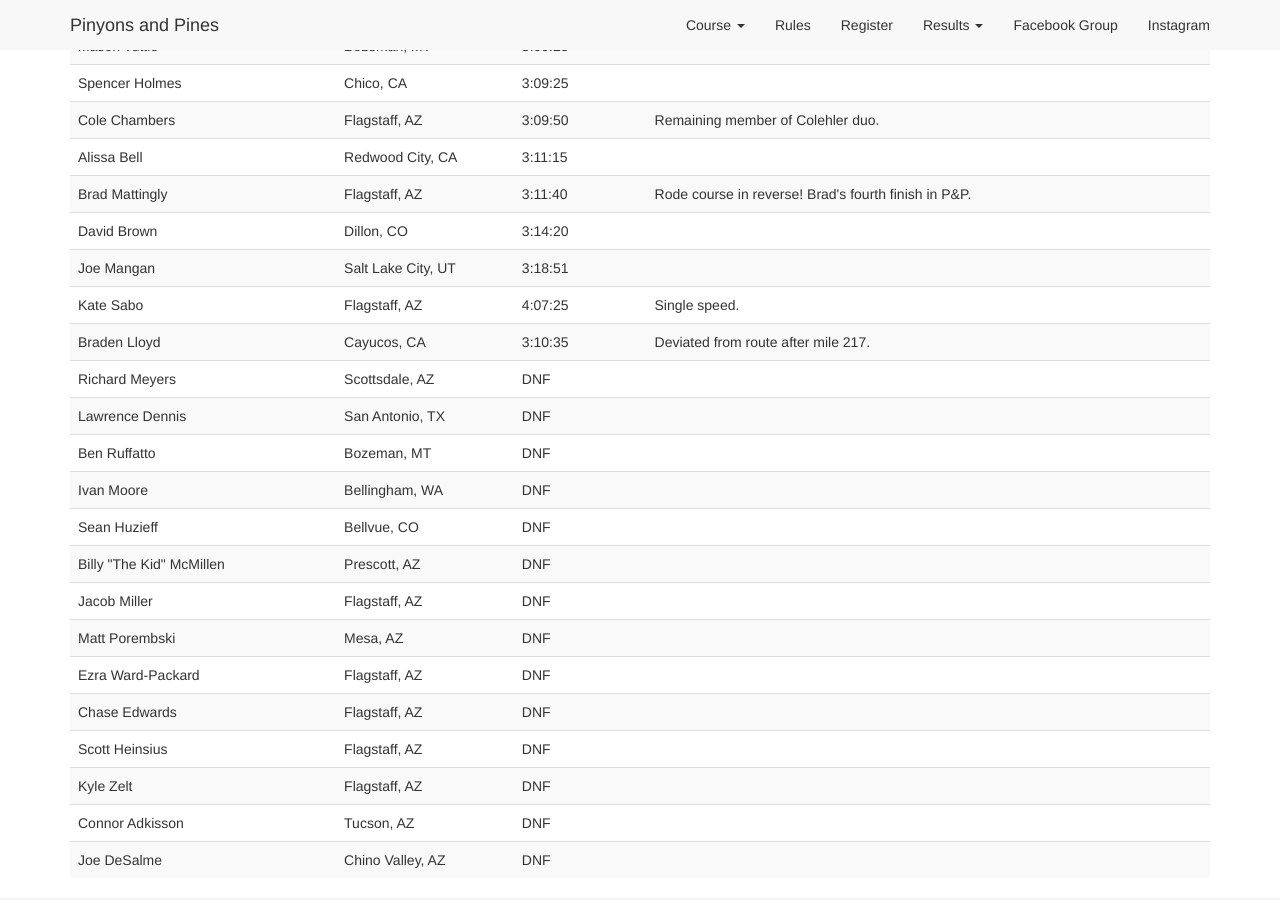
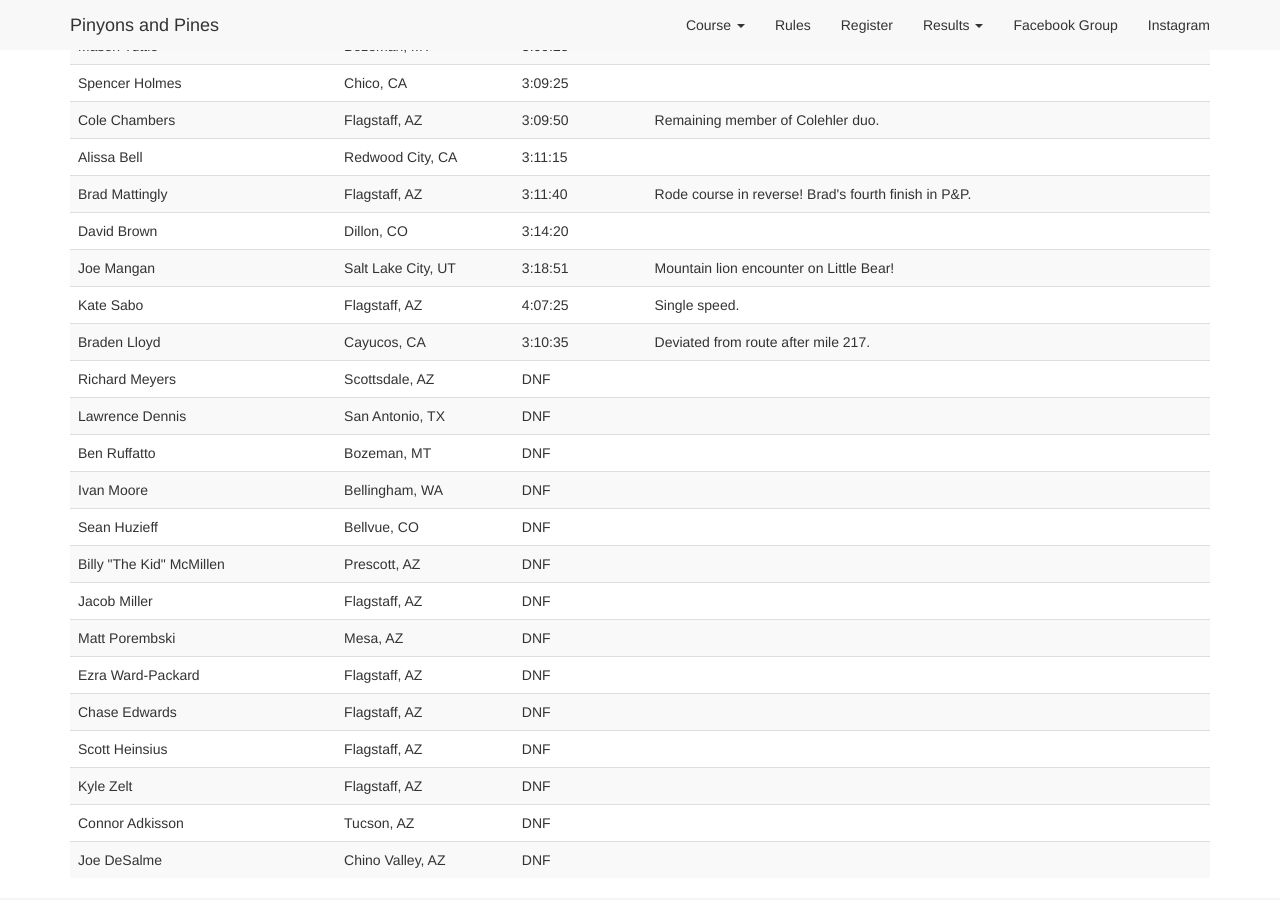
Before and after one commit to dcernst/PinyonsPines, a Jekyll site: the page built from results2022.md, in a window 1280 px wide and 900 px high, scrolled down 1773 px. Built offline with Jekyll 4.4.1, drawn with Linux system fonts in a browser that asks for light colours; nearby versions of some CDN libraries.

Commit message:
Update to results

```diff
--- a/results2022.md
+++ b/results2022.md
@@ -135,7 +135,7 @@ The 2022 Grand Depart took place at 6am on Thursday, May 1.
 <td>David Brown</td> <td>Dillon, CO</td> <td>3:14:20</td> <td></td>
 </tr>
 <tr>
-<td>Joe Mangan</td> <td>Salt Lake City, UT</td> <td>3:18:51</td> <td></td>
+<td>Joe Mangan</td> <td>Salt Lake City, UT</td> <td>3:18:51</td> <td>Mountain lion encounter on Little Bear!</td>
 </tr>
 <tr>
 <td>Kate Sabo</td> <td>Flagstaff, AZ</td> <td>4:07:25</td> <td>Single speed.</td>
@@ -143,7 +143,6 @@ The 2022 Grand Depart took place at 6am on Thursday, May 1.
 <tr>
 <td>Braden Lloyd</td> <td>Cayucos, CA</td> <td>3:10:35</td> <td>Deviated from route after mile 217.</td>
 </tr>
-
 <tr>
 <td>Richard Meyers</td> <td>Scottsdale, AZ</td> <td>DNF</td> <td></td>
 </tr>
```
